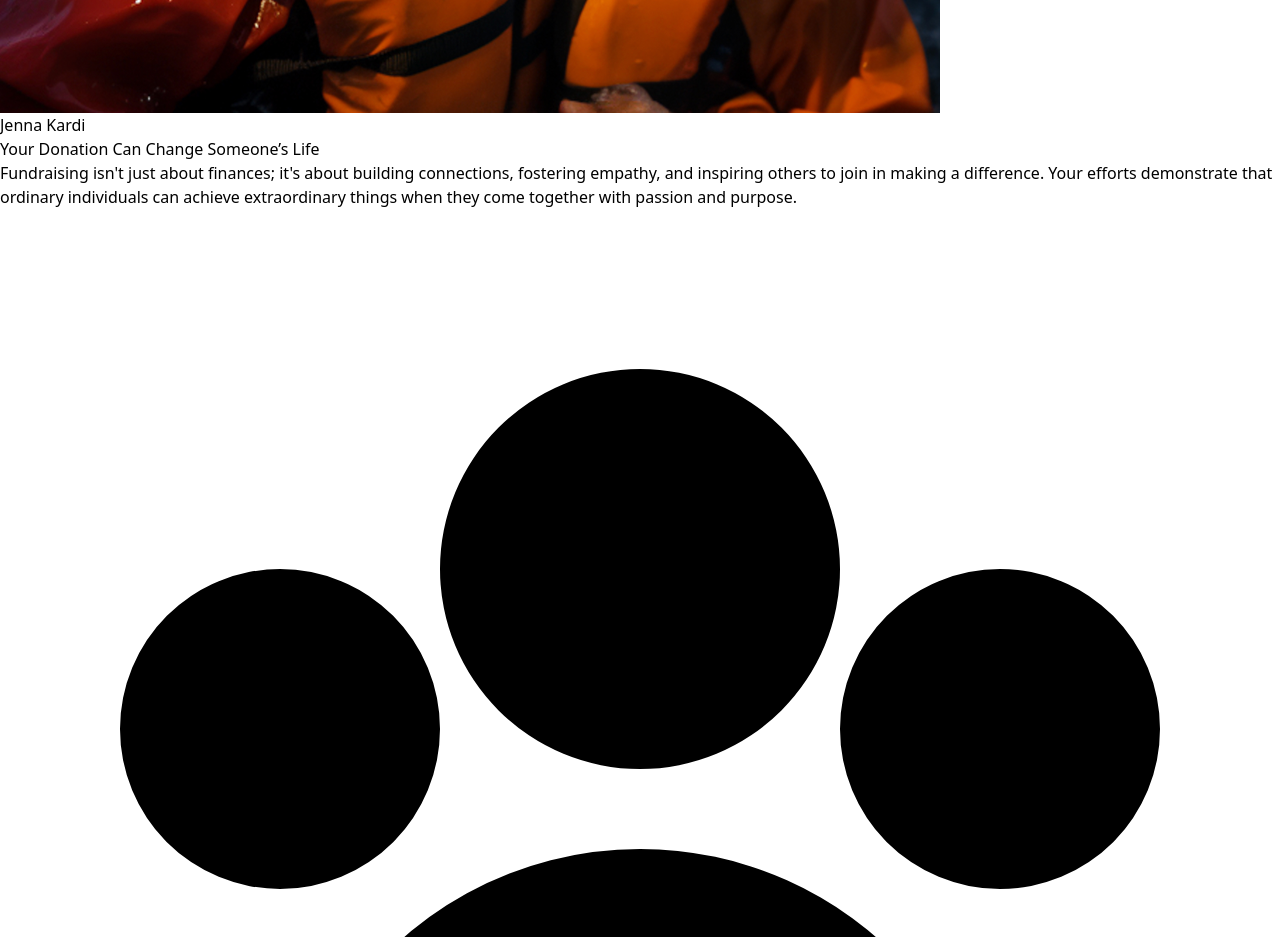
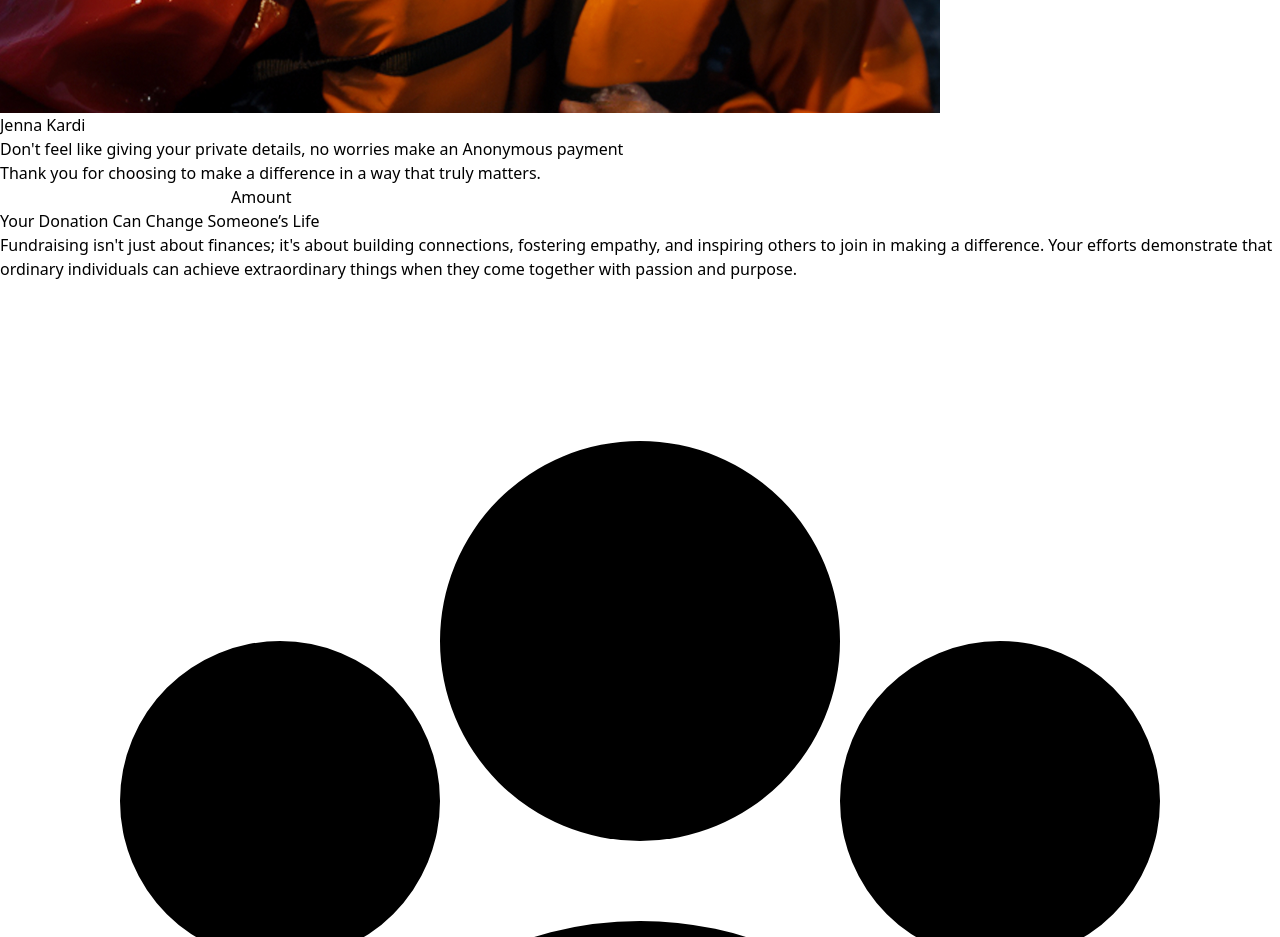
Before and after one commit to brendenozie/fundraiser, a React (Vite) app: page /home in a window 1280 px wide. Shown: the part 8560-9497 px from the top of the page. Built offline with nearby package versions, Linux system fonts and the light colour scheme; what @material-tailwind/react would draw is missing.

Commit message:
simplify

```diff
--- a/src/pages/home.jsx
+++ b/src/pages/home.jsx
@@ -273,6 +273,42 @@ export function Home() {
           </div>
         </div>
       </section>
+
+      <section id="#un" className="relative bg-blue-gray-50/50 py-24 px-4">
+        <div className="container mx-auto">
+          <PageTitle heading="Don't feel like giving your private details, no worries make an Anonymous payment">
+          Thank you for choosing to make a difference in a way that truly matters.
+          </PageTitle>
+          <form className="mx-auto mt-12 max-w-3xl text-center">
+
+            <div className="mx-auto mt-12 max-w-3xl text-center">
+              <Input variant="standard" size="lg" value={dataa.amount} label="Amount" name="amount" onChange={(e) => { setData({...dataa, amount: e.target.value}) }}/>
+            </div>
+            <PayPalScriptProvider
+                  options={{
+                    "client-id":"AVeo5yGBOwQgmw3lBv6Fg0hIgVnejLRGWhgxVIhlBo1CGeoYyNy4UJXXshLMTtNSHONpNKrzLwrQ9tNf",// "ARUZvMP1Vqt1C7igVbVW8Sg3-Su9hwZuGKwcQ9i9XX3a7e-5dBE--NQV8KijMzgtNii5ubKz-zJnqmxX",
+                    components: "buttons",
+                    currency: "USD",
+                   // "disable-funding": "credit,card,p24", // to disable any other payment methods which collaborates with paypal
+                  }}
+                >
+                  <ButtonWrapper></ButtonWrapper>
+                  {/* //currency={currency} showSpinner={false} /> */}
+                </PayPalScriptProvider>
+                {/* <PaypalCheckoutButton
+                    name={dataa.name}
+                    email={dataa.email}
+                    phone={dataa.phone}
+                    message={dataa.message}
+                    amount={dataa.amount} /> */}
+            {/* <Button variant="gradient" size="lg" className="mt-8">
+              Donate
+            </Button> */}
+          </form>
+        </div>
+      </section>
+
+
       <section id="#about" className="relative bg-blue-gray-50/50 py-24 px-4">
         <div className="container mx-auto">
           <PageTitle heading="Your Donation Can Change Someone’s Life" >
@@ -337,6 +373,7 @@ export function Home() {
           </form>
         </div>
       </section>
+
       <div className="bg-blue-gray-50/50">
         <Footer />
       </div>
```
